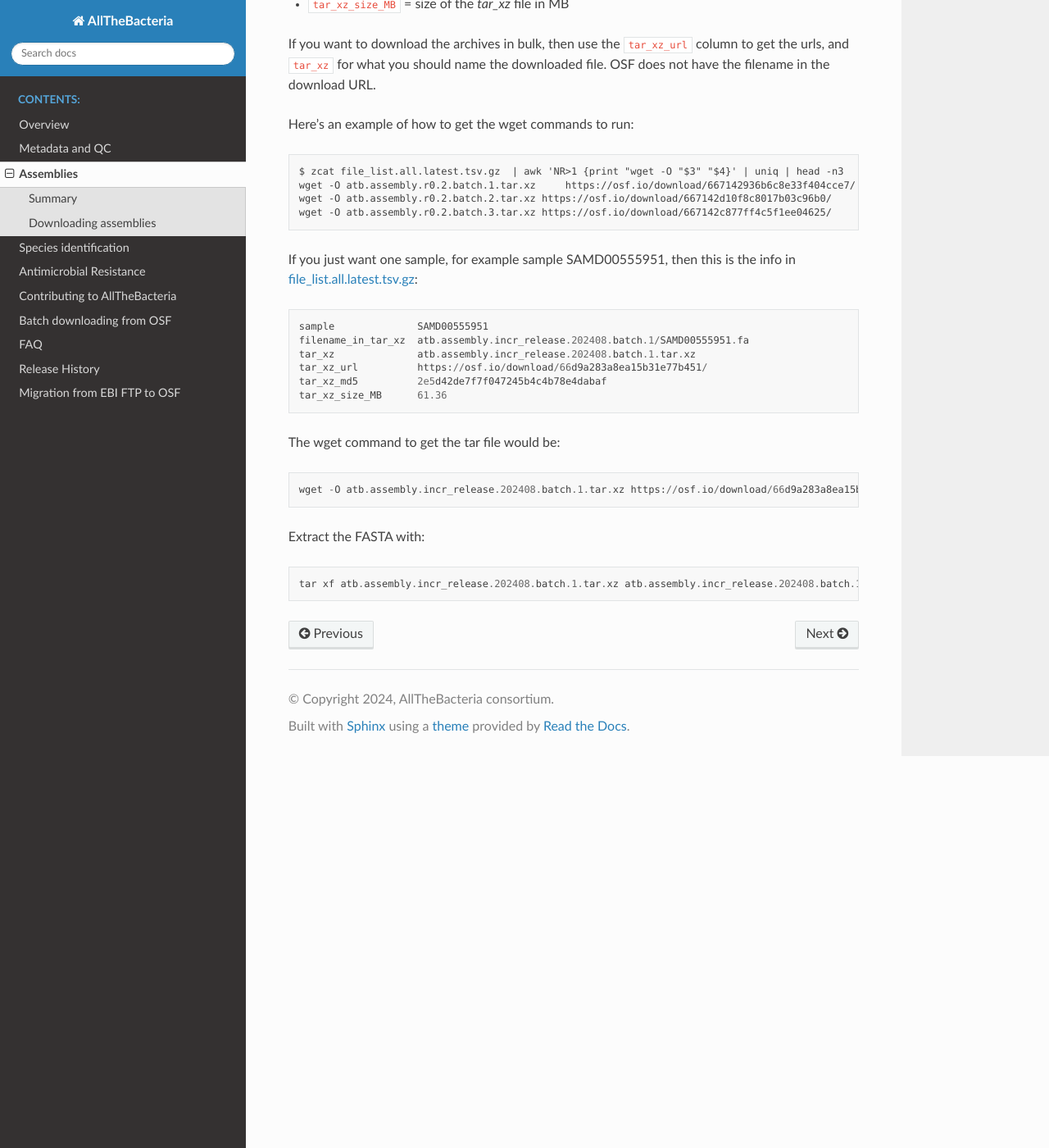
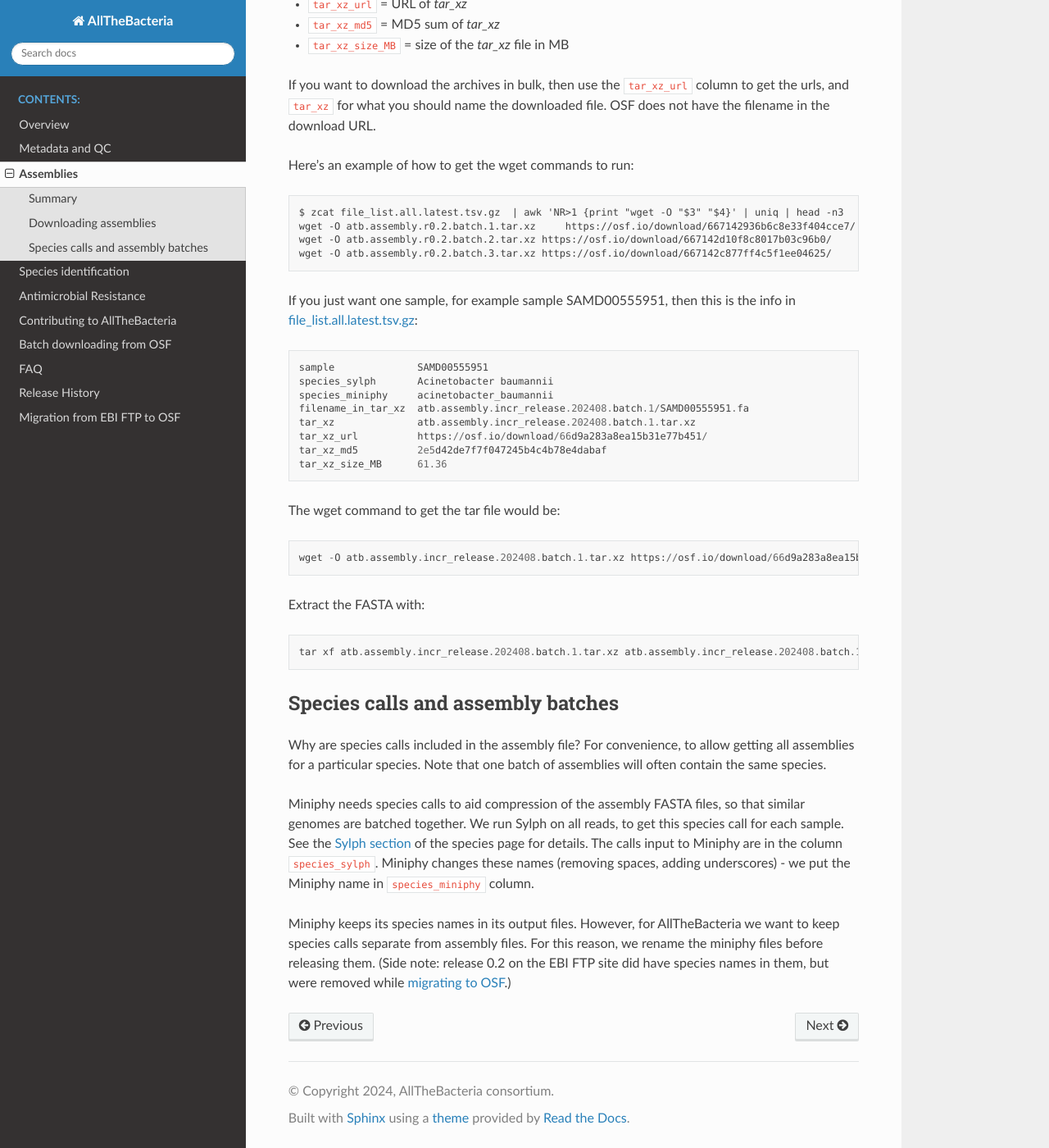
Before and after one commit to AllTheBacteria/AllTheBacteria, a Sphinx documentation site: the page built from docs/assemblies.rst, in a window 1280 px wide and 1400 px high, scrolled down 788 px. Shown: the whole window at 82% size. Built offline with Sphinx 7.4.7 and the Read the Docs theme 2.0.0, drawn with Linux system fonts in a browser that asks for light colours; some of the changed text lies outside the part shown.

Commit message:
Add species calls to assembly file list files

```diff
--- a/docs/assemblies.rst
+++ b/docs/assemblies.rst
@@ -31,6 +31,8 @@ the folder "File Lists" in the top level of the `Assembly component on OSF
 The columns in this file are:
 
 * ``sample`` = the INSDC sample accession
+* ``species_sylph`` = inferred species call from running sylph on the reads (see below)
+* ``species_miniphy`` = the name miniphy gave to the species (see below)
 * ``filename_in_tar_xz`` = the FASTA filename for this sample inside the tar.xz file
 * ``tar_xz`` = the name of the tar.xz file where this sample's FASTA lives
 * ``tar_xz_url`` = URL of `tar_xz`
@@ -53,6 +55,8 @@ If you just want one sample, for example sample SAMD00555951,
 then this is the info in `file_list.all.latest.tsv.gz <https://osf.io/4yv85>`_::
 
     sample              SAMD00555951
+    species_sylph       Acinetobacter baumannii
+    species_miniphy     acinetobacter_baumannii
     filename_in_tar_xz  atb.assembly.incr_release.202408.batch.1/SAMD00555951.fa
     tar_xz              atb.assembly.incr_release.202408.batch.1.tar.xz
     tar_xz_url          https://osf.io/download/66d9a283a8ea15b31e77b451/
@@ -66,3 +70,25 @@ The wget command to get the tar file would be::
 Extract the FASTA with::
 
     tar xf atb.assembly.incr_release.202408.batch.1.tar.xz atb.assembly.incr_release.202408.batch.1/SAMD00555951.fa
+
+
+Species calls and assembly batches
+----------------------------------
+
+Why are species calls included in the assembly file? For convenience, to allow
+getting all assemblies for a particular species. Note that one batch
+of assemblies will often contain the same species.
+
+Miniphy needs species calls to aid compression of the assembly FASTA files,
+so that similar genomes are batched together.
+We run Sylph on all reads, to get this species call for each sample.
+See the :doc:`Sylph section </species_id>` of the species page for details.
+The calls input to Miniphy are in the column ``species_sylph``.
+Miniphy changes these names (removing spaces, adding underscores) - we
+put the Miniphy name in ``species_miniphy`` column.
+
+Miniphy keeps its species names in its output files. However, for AllTheBacteria
+we want to keep species calls separate from assembly files. For this reason,
+we rename the miniphy files before releasing them.
+(Side note: release 0.2 on the EBI FTP site did have species names in them,
+but were removed while :doc:`migrating to OSF </ebi2osf>`.)
```
